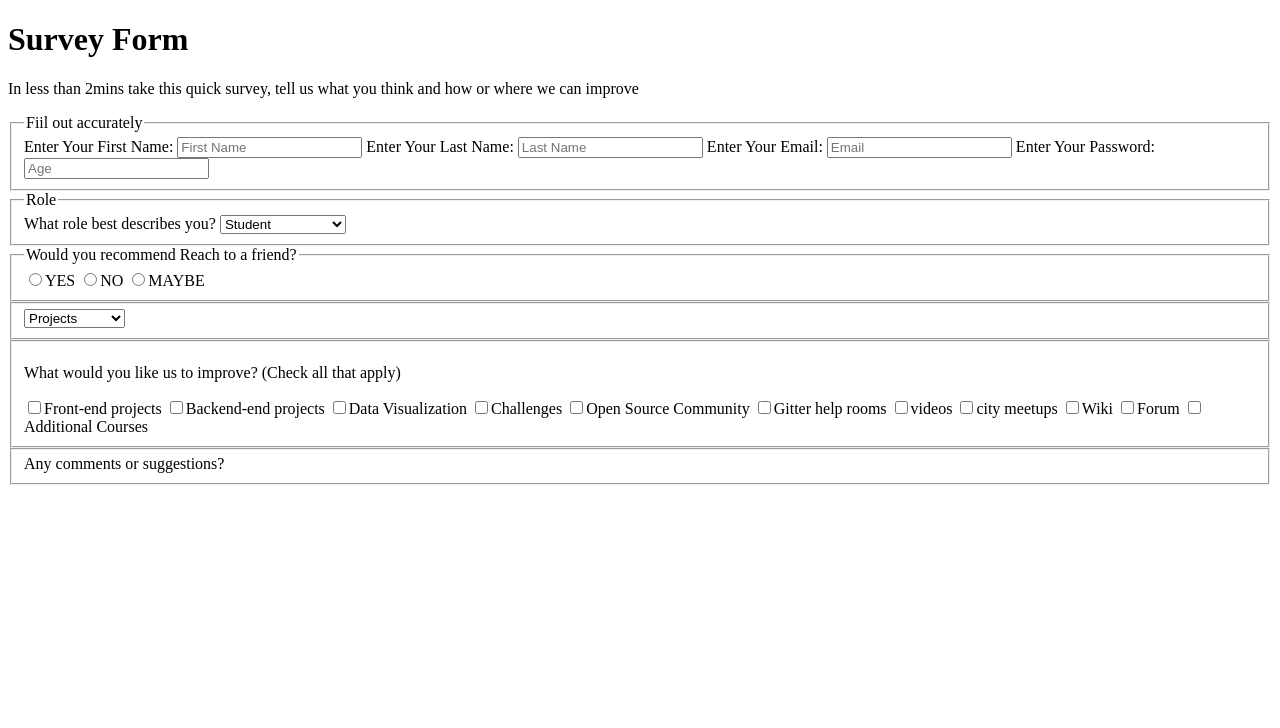
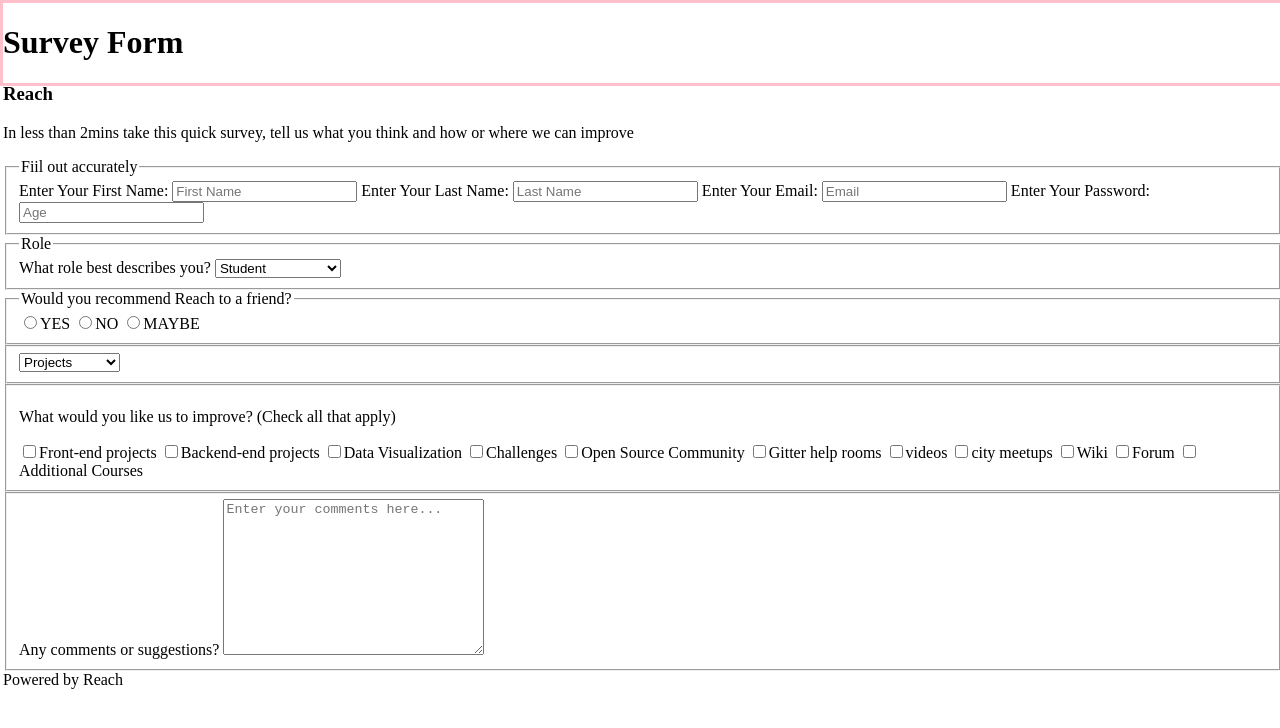
Before and after one commit to IamVictheCG/Survey-Form, a plain HTML site: page index.html in a window 1280 px wide. Drawn offline with Linux system fonts and the light colour scheme.

Commit message:
chore: updates made

```diff
--- a/index.html
+++ b/index.html
@@ -4,10 +4,14 @@
     <meta charset="UTF-8">
     <meta http-equiv="X-UA-Compatible" content="IE=edge">
     <meta name="viewport" content="width=device-width, initial-scale=1.0">
+    <link rel="stylesheet" href="styles.css">
     <title>Survey Form</title>
 </head>
 <body>
-    <h1>Survey Form</h1>
+    <header>
+        <h1>Survey Form</h1>
+        <h3>Reach</h3>
+    </header>
     <p>In less than 2mins take this quick survey, tell us what you think and how or where we can improve</p>
     <form action="">
         <fieldset>
@@ -66,10 +70,9 @@
         </fieldset>
 
         <fieldset>
-            <label for="comment">Any comments or suggestions? </label>
+            <label for="comment">Any comments or suggestions? <textarea name="" id="" cols="30" rows="10" placeholder="Enter your comments here..."></textarea></label>
         </fieldset>
-
-
     </form>
+    <footer>Powered by Reach</footer>
 </body>
 </html>
--- a/styles.css
+++ b/styles.css
@@ -0,0 +1,6 @@
+body {
+    width: 100%;
+    height: 10vh;
+    border: 3px pink solid;
+    margin: 0;
+}
```
